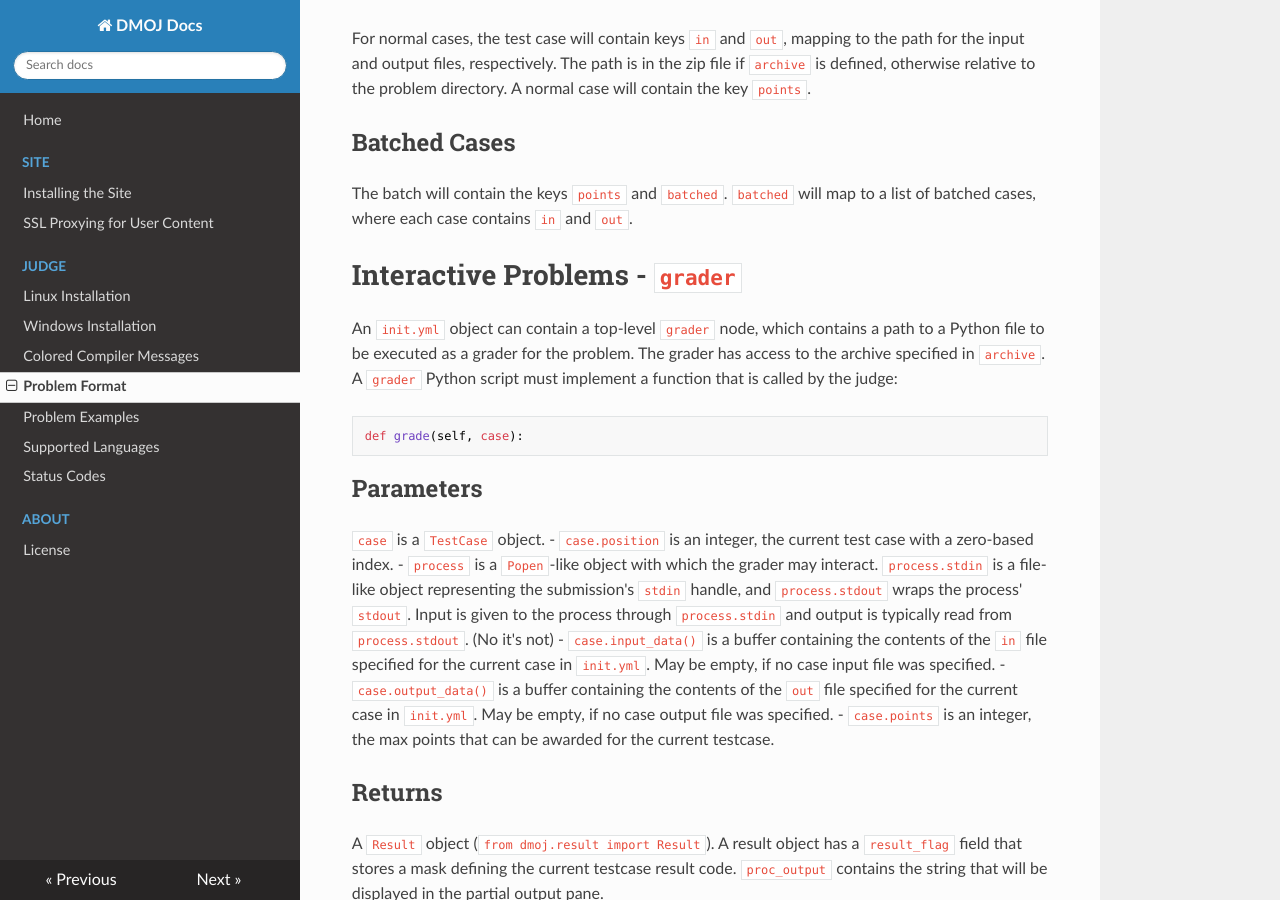
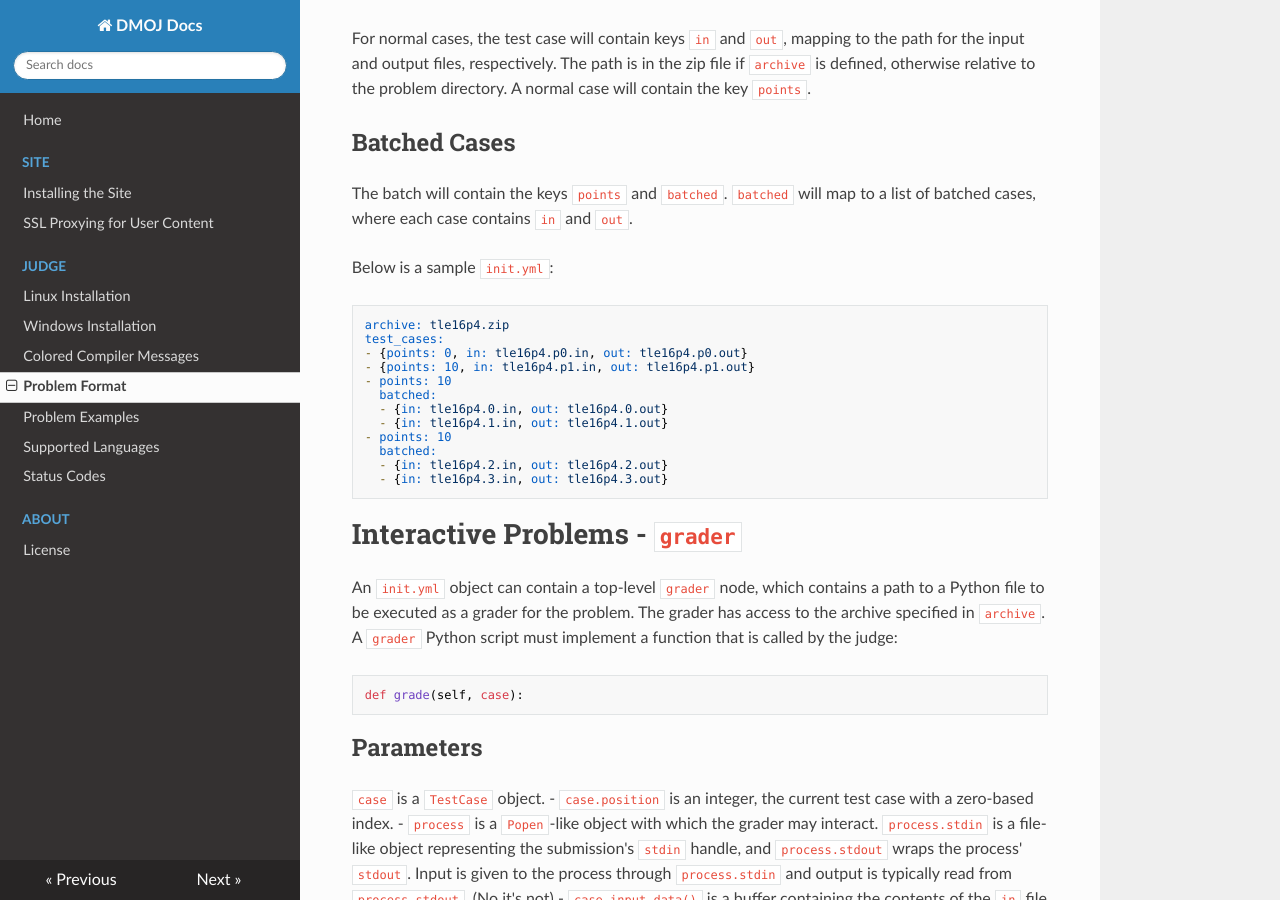
Before and after one commit to DMOJ/docs, an MkDocs documentation site: the page built from docs/judge/problem_format.md, in a window 1280 px wide and 900 px high, scrolled down 569 px. Built offline with MkDocs 1.6.1, drawn with Linux system fonts in a browser that asks for light colours; nearby versions of some CDN libraries; old or Windows-style settings are respelled for this version of MkDocs.

Commit message:
Update problem_format.md

````diff
--- a/docs/judge/problem_format.md
+++ b/docs/judge/problem_format.md
@@ -13,6 +13,23 @@ For normal cases, the test case will contain keys `in` and `out`, mapping to the
 
 ## Batched Cases
 The batch will contain the keys `points` and `batched`. `batched` will map to a list of batched cases, where each case contains `in` and `out`.
+
+Below is a sample `init.yml`:
+
+```yaml
+archive: tle16p4.zip
+test_cases:
+- {points: 0, in: tle16p4.p0.in, out: tle16p4.p0.out}
+- {points: 10, in: tle16p4.p1.in, out: tle16p4.p1.out}
+- points: 10
+  batched:
+  - {in: tle16p4.0.in, out: tle16p4.0.out}
+  - {in: tle16p4.1.in, out: tle16p4.1.out}
+- points: 10
+  batched:
+  - {in: tle16p4.2.in, out: tle16p4.2.out}
+  - {in: tle16p4.3.in, out: tle16p4.3.out}
+```
 
 # Interactive Problems - `grader`
 An `init.yml` object can contain a top-level `grader` node, which contains a path to a Python file to be executed as a grader for the problem. The grader has access to the archive specified in `archive`. A `grader` Python script must implement a function that is called by the judge:
````
